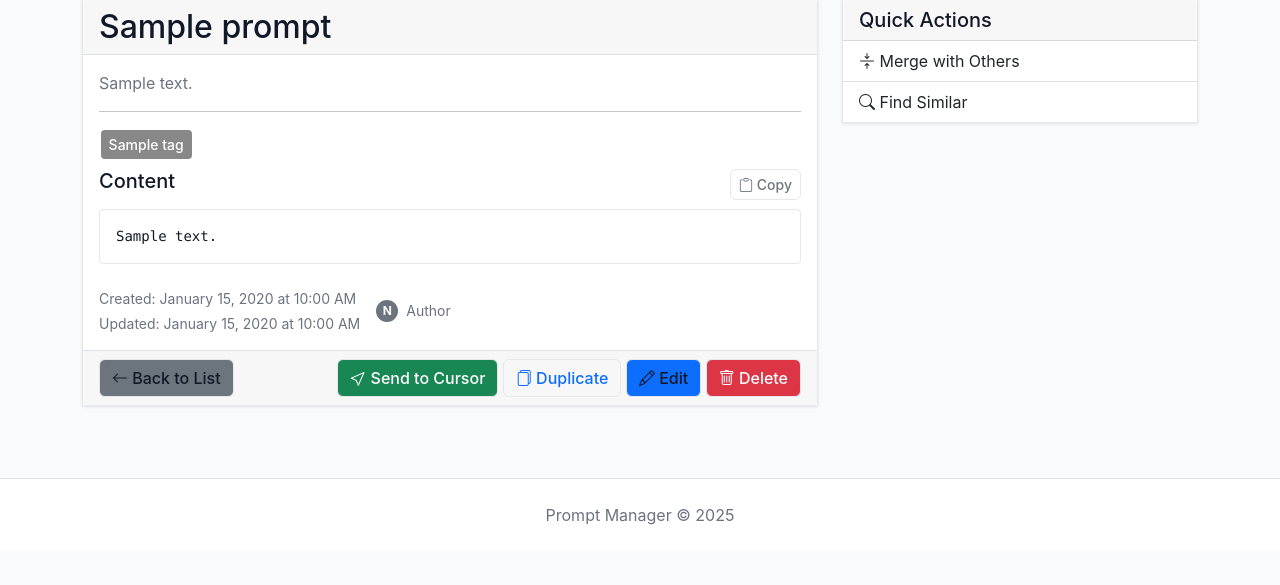
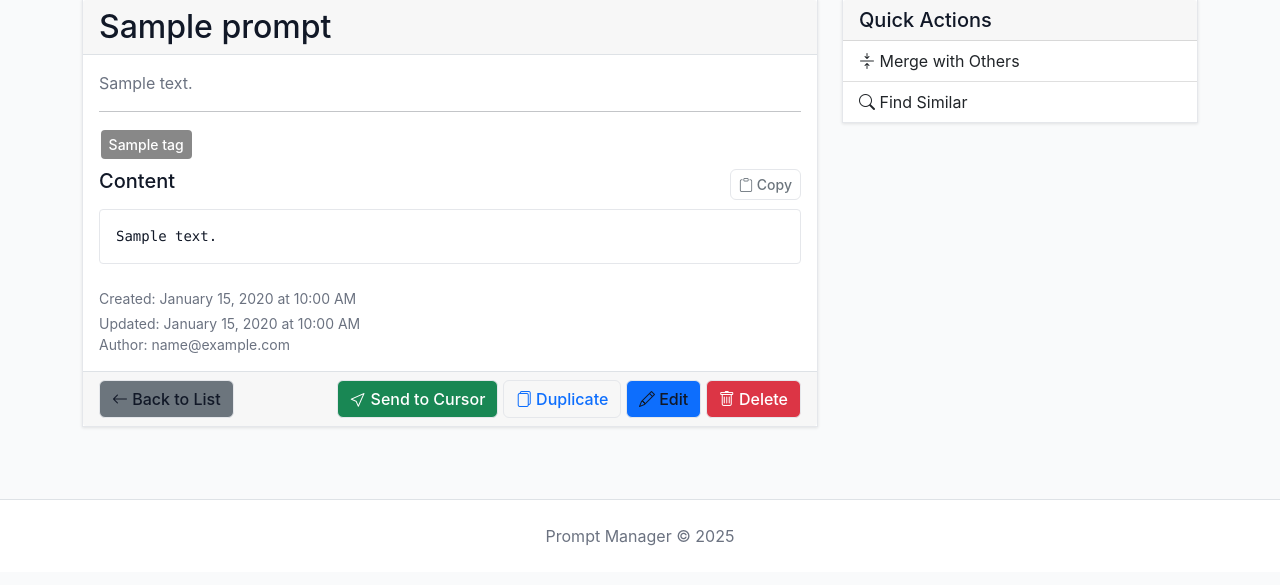
Before and after one commit to elimS2/prompt-manager, a Flask app: page /prompts/1 in a window 1280 px wide. Shown: the part 82-667 px from the top of the page. Run offline with Flask 3, Linux system fonts and the light colour scheme; a user stored in the database is signed in; tables that the repository leaves empty hold one stand-in row (values such as "Sample post"); grey boxes marked "Sample" are stand-in pictures.

Commit message:
refactor(prompt_view): simplify author information display
- Removed tooltip and avatar for author information in the prompt view, opting for a straightforward text display of the author's email.
- Cleaned up the associated CSS and JavaScript related to the tooltip functionality.

Files modified:
- app/templates/prompt/view.html

```diff
--- a/app/templates/prompt/view.html
+++ b/app/templates/prompt/view.html
@@ -43,18 +43,11 @@
                 </div>
 
                 <!-- Metadata -->
-                <div class="mt-4 theme-text-secondary small d-flex align-items-center gap-3">
-                    <div>
-                        <p class="mb-1">Created: {{ prompt.created_at.strftime('%B %d, %Y at %I:%M %p') }}</p>
-                        <p class="mb-0">Updated: {{ prompt.updated_at.strftime('%B %d, %Y at %I:%M %p') }}</p>
-                    </div>
+                <div class="mt-4 theme-text-secondary small">
+                    <p class="mb-1">Created: {{ prompt.created_at.strftime('%B %d, %Y at %I:%M %p') }}</p>
+                    <p class="mb-0">Updated: {{ prompt.updated_at.strftime('%B %d, %Y at %I:%M %p') }}</p>
                     {% if prompt.owner %}
-                    <div class="d-inline-flex align-items-center" data-bs-toggle="tooltip" title="{{ prompt.owner.email }}">
-                        <div class="avatar-xs" aria-label="Author avatar">
-                            {{ prompt.owner.email[:1]|upper }}
-                        </div>
-                        <span class="ms-2">Author</span>
-                    </div>
+                    <p class="mb-0">Author: {{ prompt.owner.email }}</p>
                     {% endif %}
                 </div>
             </div>
@@ -236,30 +229,11 @@
         white-space: pre-wrap;
         word-wrap: break-word;
     }
-    .avatar-xs {
-        width: 22px;
-        height: 22px;
-        border-radius: 50%;
-        background: #6c757d;
-        color: #fff;
-        display: inline-flex;
-        align-items: center;
-        justify-content: center;
-        font-size: 12px;
-        font-weight: 700;
-    }
 </style>
 {% endblock %}
 
 {% block extra_js %}
 <script>
-    // Enable bootstrap tooltips
-    document.addEventListener('DOMContentLoaded', function () {
-        const tooltipTriggerList = [].slice.call(document.querySelectorAll('[data-bs-toggle="tooltip"]'))
-        tooltipTriggerList.map(function (tooltipTriggerEl) {
-            return new bootstrap.Tooltip(tooltipTriggerEl)
-        })
-    })
     function copyToClipboard(text) {
         navigator.clipboard.writeText(text).then(function() {
             // Show success message
```
